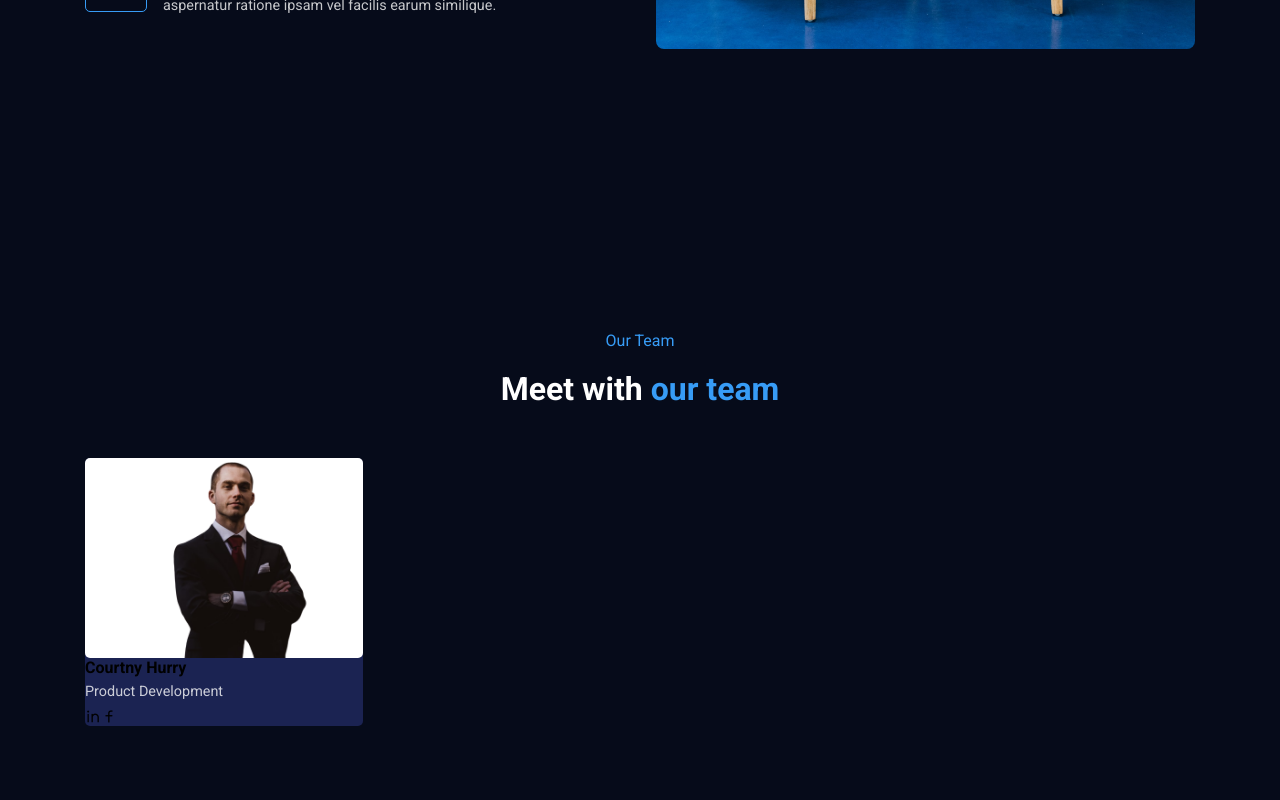
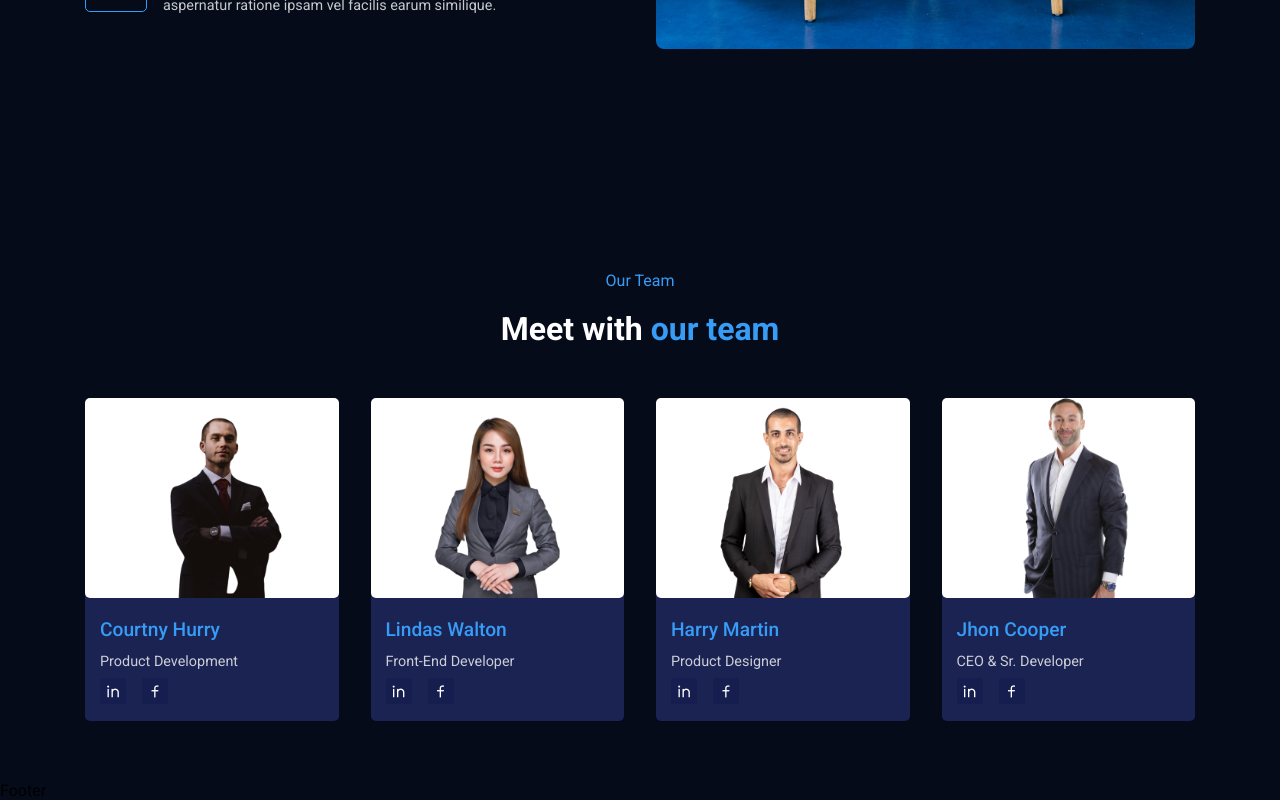
Before and after one commit to UmeenHashel/winsay-website, a React (Create React App) app: page / in a window 1280 px wide. Shown: the part 1971-2771 px from the top of the page. Built offline with nearby package versions, Linux system fonts and the light colour scheme.

Commit message:
Updated team section and added footer files

```diff
--- a/src/App.js
+++ b/src/App.js
@@ -3,7 +3,8 @@ import Header from './components/Header/Header'
 import Hero from './components/UI/Hero';
 import Services from './components/UI/Services'
 import About from './components/UI/About';
-import Team from './components/UI/Team'
+import Team from './components/UI/Team';
+import Footer from './components/Footer/Footer'
 
 function App() {
   return <>
@@ -12,6 +13,7 @@ function App() {
     <Services/>
     <About/>
     <Team/>
+    <Footer/>
   </>
 }
 
--- /dev/null
+++ b/src/components/Footer/Footer.jsx
@@ -0,0 +1,10 @@
+import React from 'react'
+import "../../styles/footer.css";
+
+const Footer = () => {
+  return (
+    <div>Footer</div>
+  )
+}
+
+export default Footer
--- a/src/components/UI/Team.jsx
+++ b/src/components/UI/Team.jsx
@@ -1,6 +1,33 @@
 import React from 'react'
 import team01 from '../../assets/team-01.png'
+import team02 from '../../assets/team-02.png'
+import team03 from '../../assets/team-03.png'
+import team04 from '../../assets/team-04.png'
 import '../../styles/team.css'
+
+
+const teamMembers = [
+    {
+        imgUrl: team01,
+        name: 'Courtny Hurry',
+        position: 'Product Development'
+    },
+    {
+        imgUrl: team02,
+        name: 'Lindas Walton',
+        position: 'Front-End Developer'
+    },
+    {
+        imgUrl: team03,
+        name: 'Harry Martin',
+        position: 'Product Designer'
+    },
+    {
+        imgUrl: team04,
+        name: 'Jhon Cooper',
+        position: 'CEO & Sr. Developer'
+    },
+]
 
 const Team = () => {
   return (
@@ -14,17 +41,18 @@ const Team = () => {
             </div>
 
             <div className="team_wrapper">
+                {
+                    teamMembers.map((item,index) =>(
                         <div className="team_item">
                             <div className="team_img">
-                        <img src={team01} alt="team 01" />
+                                <img src={item.imgUrl} alt="teamMember" />
                             </div>
                             <div className="team_details">
-                        <h4>Courtny Hurry</h4>
-                        <p className="description">Product Development</p>
-
-                        <div className="team_member_social">
+                                <h4>{item.name}</h4>
+                                <p className="description">{item.position}</p>
+                                <div className="team_member-social">
                                     <span>
-                                < i class="ri-linkedin-line"></i>
+                                        <i class="ri-linkedin-line"></i>
                                     </span>
                                     <span>
                                         <i class="ri-facebook-line"></i>
@@ -32,6 +60,8 @@ const Team = () => {
                                 </div>
                             </div>
                         </div>
+                    ))
+                }
             </div>
 
         </div>
--- a/src/styles/team.css
+++ b/src/styles/team.css
@@ -1,3 +1,7 @@
+.our_team{
+    padding-top: 0;
+}
+
 .team_content{
     text-align: center;
     margin-bottom: 50px;
@@ -15,11 +19,44 @@
     border-radius: 5px;
     background: #fff;
     overflow: hidden;
+    padding-top: 10px;
 }
 
 .team_img img{
     width: 100%;
-    height: 200px;
+    height: 180px;
     object-fit: contain;
-    transform: scale(1.4);
+    transform: scale(1.3);
 }
+
+.team_details{
+    padding: 20px 15px;
+}
+
+.team_details h4{
+    color: var(--primary-color);
+    font-size: 1.2rem;
+    font-weight: 500;
+    margin-bottom: .4rem;
+}
+
+.team_member-social{
+    display: flex;
+    align-items: center;
+    column-gap: 1rem;
+    margin-top: 5px;
+}
+
+.team_member-social span i{
+    padding: 5px;
+    background: var(--icon-bg);
+    color: white;
+    border-radius: 3px;
+    cursor: pointer;
+}
+
+.team_wrapper{
+    display: flex;
+    align-items: center;
+    column-gap: 2rem;
+}
```
Also changed, not shown: src/styles/footer.css (added). Lines whose indentation alone changed are shown as unchanged.
